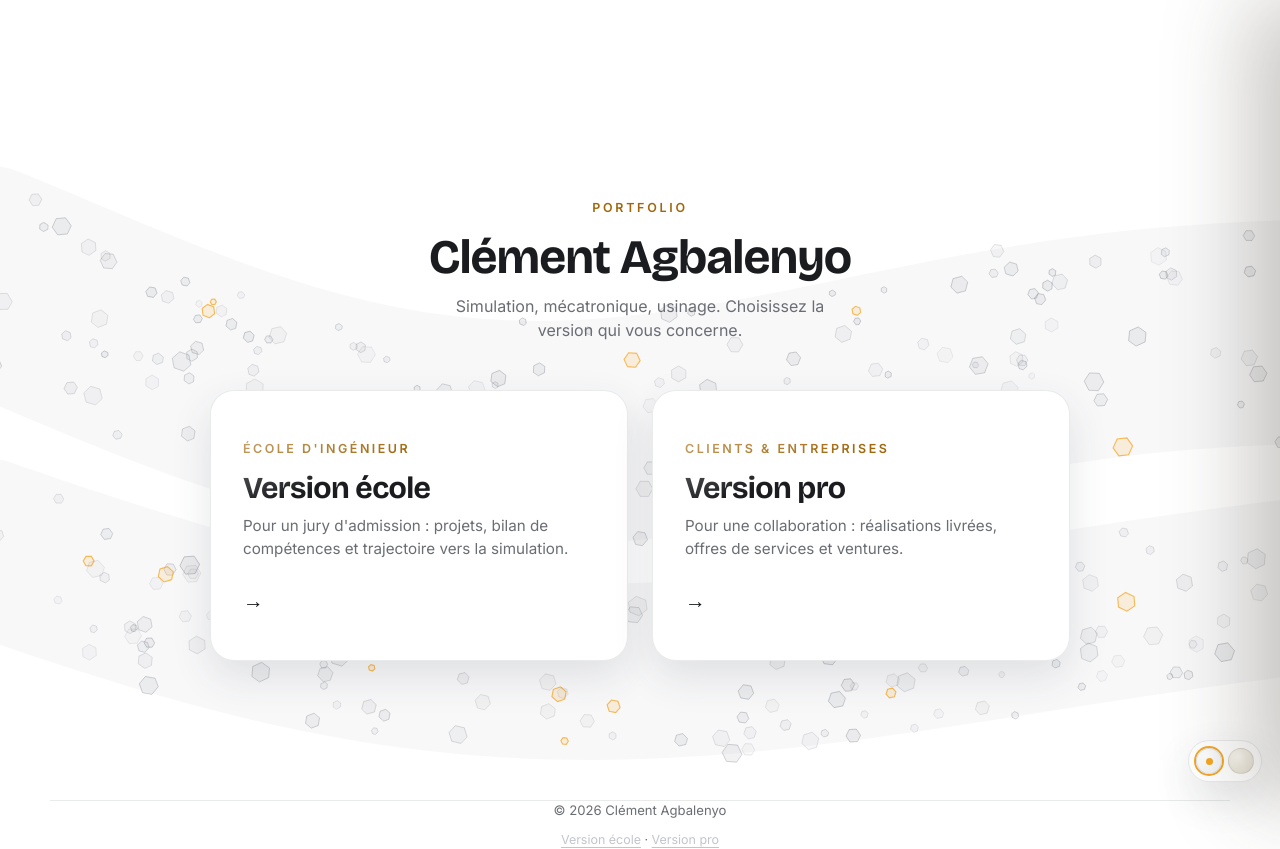
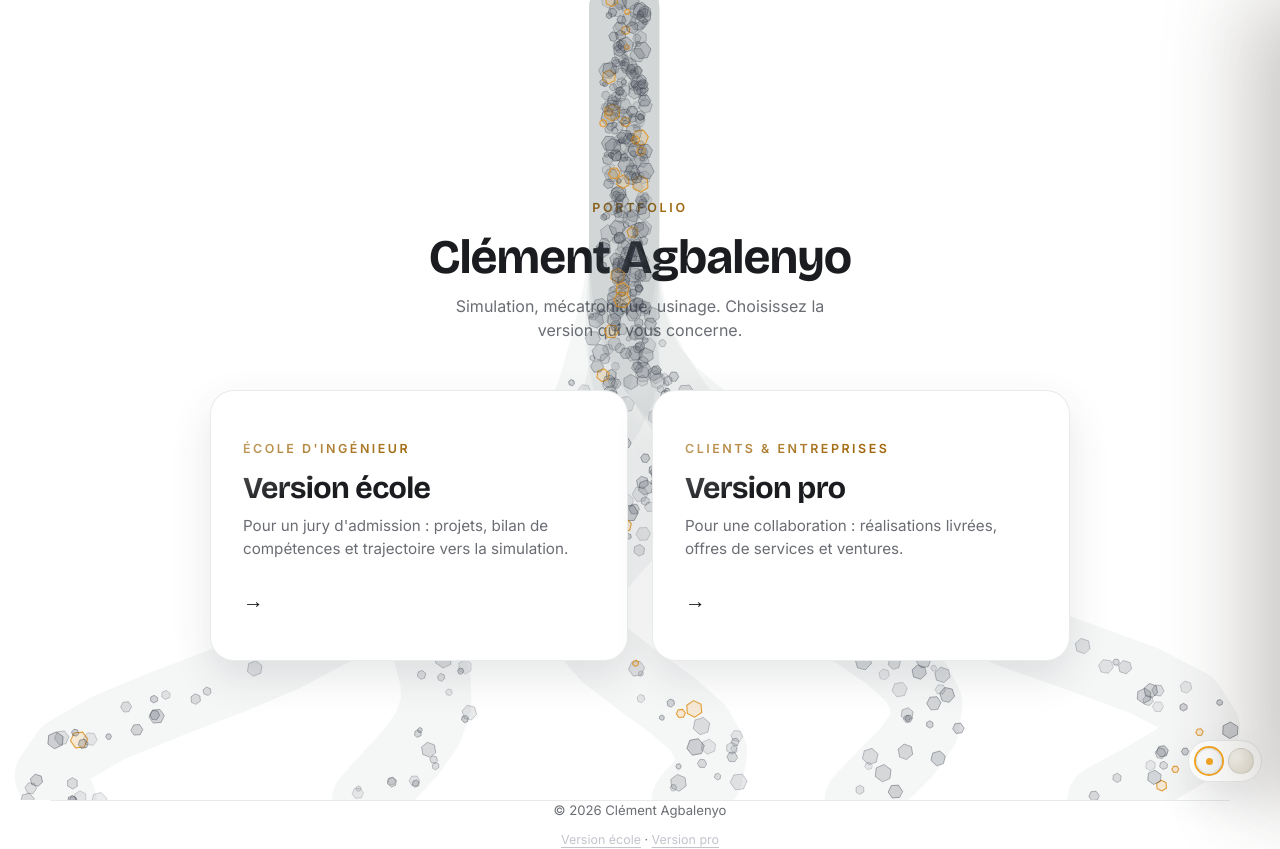
Before and after one commit to ashbornarise/Mon-portofolio-AGBALENYO, a plain HTML site: page index.html in a window 1280 px wide. Drawn offline with nearby package versions, Linux system fonts and the light colour scheme; animation ran at ten frames a second.

Commit message:
Fluide vertical montant à affluents, texture sombre, blanc opaque
Le décor magnétique coule désormais du bas vers le haut : cinq
affluents partent du bas, méandrent et convergent en remontant vers un
tronc central (plus sombre à la jonction grâce à la superposition des
bandes). Texture plus dense et un peu sombre (gris foncés), toujours
quelques hexagones dorés. Le fond reste blanc pur opaque et les cartes
opaques couvrent le fluide, pour que le décor ne teinte pas la page.

Co-Authored-By: Claude Opus 4.8 <noreply@anthropic.com>

```diff
--- a/index.html
+++ b/index.html
@@ -1051,27 +1051,32 @@ function flowResize(){
   flowCanvas.width=flowW*dpr; flowCanvas.height=flowH*dpr;
   flowCtx=flowCanvas.getContext("2d"); flowCtx.setTransform(dpr,0,0,dpr,0,0);
 }
-// ===== Fleuve de particules hexagonales qui traverse la page =====
-// Deux bandes (fleuves) qui méandrent ; des hexagones gris y dérivent,
-// quelques-uns dorés (points précis).
-const RIVERS=[
-  {y0:0.34, amp:0.17, k:0.0017, k2:0.0045, drift:0.00022, half:0.14},
-  {y0:0.70, amp:0.13, k:0.0021, k2:0.0038, drift:-0.00018, half:0.11},
-];
-function riverY(R,x,t){
-  return flowH*R.y0
-    + Math.sin(x*R.k + t*R.drift)*(flowH*R.amp)
-    + Math.sin(x*R.k2 - t*R.drift*1.6)*(flowH*R.amp*0.33);
-}
+// ===== Fluide vertical qui remonte (bas → haut) avec plusieurs affluents =====
+// Des affluents partent du bas, méandrent, puis convergent vers un tronc
+// central en remontant. Texture dense d'hexagones gris, un peu sombre.
+let flowTribs=[];
+function easeIO(t){ return t<0.5 ? 2*t*t : 1-Math.pow(-2*t+2,2)/2; }
 function flowSeed(){
-  flowHex=[];
-  const per=Math.min(170, Math.round(flowW/8));
-  RIVERS.forEach((R,ri)=>{
+  flowHex=[]; flowTribs=[];
+  const nT=5, trunk=flowW*(0.46+Math.random()*0.08);
+  for(let i=0;i<nT;i++){
+    flowTribs.push({
+      xStart: flowW*(0.10 + 0.80*(i/(nT-1))),
+      trunk,
+      conv: 0.52 + Math.random()*0.22,          // hauteur (s) où l'affluent rejoint le tronc
+      amp: 38 + Math.random()*46,
+      freq: 1.5 + Math.random()*1.8,
+      phase: Math.random()*6.283,
+      drift: (Math.random()*2-1)*0.00022
+    });
+  }
+  const per=Math.min(150, Math.round(flowH/6));
+  flowTribs.forEach((T,ti)=>{
     for(let i=0;i<per;i++){
-      flowHex.push({ri, x:Math.random()*flowW, off:(Math.random()*2-1),
-        r:3+Math.random()*7, rot:Math.random()*Math.PI, vr:(Math.random()*2-1)*0.012,
-        v:0.3+Math.random()*0.9, gold:Math.random()<0.07,
-        a:0.1+Math.random()*0.22});
+      flowHex.push({ti, s:Math.random(), off:(Math.random()*2-1),
+        r:2.4+Math.random()*6.4, rot:Math.random()*Math.PI, vr:(Math.random()*2-1)*0.012,
+        ds:0.0016+Math.random()*0.0036, gold:Math.random()<0.055,
+        a:0.18+Math.random()*0.28});
     }
   });
 }
@@ -1082,27 +1087,37 @@ function hexPath(cx,cy,r,rot){
     i?flowCtx.lineTo(px,py):flowCtx.moveTo(px,py); }
   flowCtx.closePath();
 }
+// x du canal d'un affluent à la hauteur s (0 = bas, 1 = haut)
+function channelX(T,s,t){
+  const e=easeIO(Math.min(1, s/T.conv));
+  const baseX=T.xStart + (T.trunk-T.xStart)*e;
+  const meander=T.amp*(1-e)*Math.sin(s*T.freq*6.283 + T.phase + t*T.drift);
+  return baseX+meander;
+}
 function flowDraw(animate){
   flowCtx.clearRect(0,0,flowW,flowH);
-  // lit du fleuve : bande grise très douce le long du méandre
-  RIVERS.forEach(R=>{
-    const half=flowH*R.half;
+  // corps du fluide : chaque affluent = bande sombre douce ;
+  // là où ils se rejoignent, les bandes se superposent → tronc plus sombre
+  for(const T of flowTribs){
     flowCtx.beginPath();
-    for(let x=-20;x<=flowW+20;x+=18){ const y=riverY(R,x,flowClock); x<=-20?flowCtx.moveTo(x,y):flowCtx.lineTo(x,y); }
-    flowCtx.strokeStyle="rgba(120,126,136,0.05)"; flowCtx.lineWidth=half*2; flowCtx.lineCap="round"; flowCtx.stroke();
-  });
-  // hexagones qui dérivent dans le fleuve
+    for(let s=0;s<=1.0001;s+=0.03){ const x=channelX(T,s,flowClock), y=flowH*(1-s); s===0?flowCtx.moveTo(x,y):flowCtx.lineTo(x,y); }
+    flowCtx.strokeStyle="rgba(72,78,90,0.05)"; flowCtx.lineWidth=flowW*0.055; flowCtx.lineCap="round"; flowCtx.lineJoin="round"; flowCtx.stroke();
+  }
+  // hexagones (texture du fluide) qui remontent
   for(const h of flowHex){
-    const R=RIVERS[h.ri], half=flowH*R.half;
-    if(animate){ h.x+=h.v; h.rot+=h.vr; if(h.x>flowW+20){ h.x=-20; h.off=Math.random()*2-1; } }
-    const cy=riverY(R,h.x,flowClock)+h.off*half;
-    hexPath(h.x,cy,h.r,h.rot);
+    const T=flowTribs[h.ti];
+    if(animate){ h.s+=h.ds; h.rot+=h.vr; if(h.s>1){ h.s=0; h.off=Math.random()*2-1; } }
+    const e=easeIO(Math.min(1,h.s/T.conv));
+    const half=(flowW*0.030)*(1-0.45*e);
+    const cx=channelX(T,h.s,flowClock)+h.off*half;
+    const cy=flowH*(1-h.s);
+    hexPath(cx,cy,h.r,h.rot);
     if(h.gold){
-      flowCtx.fillStyle="rgba(245,166,35,0.14)"; flowCtx.fill();
-      flowCtx.strokeStyle="rgba(245,166,35,0.75)"; flowCtx.lineWidth=1.1; flowCtx.stroke();
+      flowCtx.fillStyle="rgba(240,160,40,0.16)"; flowCtx.fill();
+      flowCtx.strokeStyle="rgba(224,146,30,0.85)"; flowCtx.lineWidth=1.1; flowCtx.stroke();
     }else{
-      flowCtx.fillStyle="rgba(120,126,136,"+(h.a*0.35)+")"; flowCtx.fill();
-      flowCtx.strokeStyle="rgba(96,102,112,"+h.a+")"; flowCtx.lineWidth=1; flowCtx.stroke();
+      flowCtx.fillStyle="rgba(66,72,84,"+(h.a*0.5)+")"; flowCtx.fill();
+      flowCtx.strokeStyle="rgba(56,62,74,"+h.a+")"; flowCtx.lineWidth=1; flowCtx.stroke();
     }
   }
   if(animate) flowClock+=16;
```
